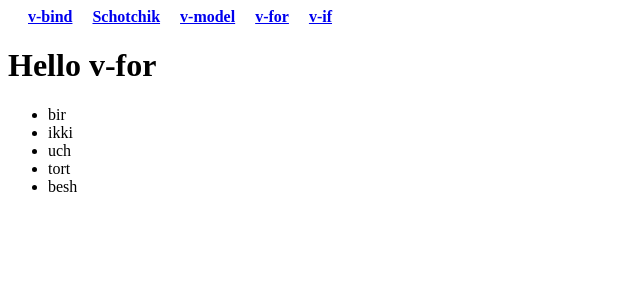
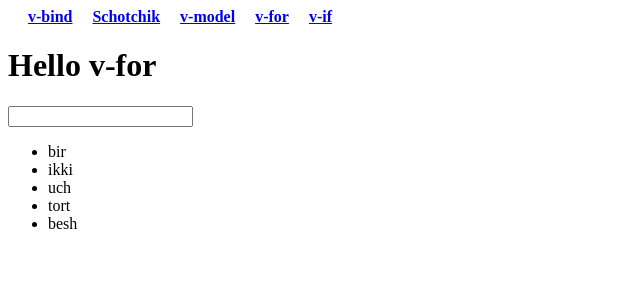
Before and after one commit to SanjarbekUsmonov/vue-3-for-beginers, a Vue app in the folder beginers/: page /for in a window 1280 px wide. Shown: the top 300 px of the page, without its empty margins (0-640 px from the left). Built offline with nearby package versions, Linux system fonts and the light colour scheme.

Commit message:
keypres.enter

```diff
--- a/beginers/src/views/vFor.vue
+++ b/beginers/src/views/vFor.vue
@@ -3,7 +3,11 @@
     <div>
       <h1>Hello v-for</h1>
     </div>
+
     <div>
+      <input type="text"
+      v-model="inputValue"
+      @keypress.enter="addInput()">
         <ul>
             <li v-for="raqam in raqamlar" v-bind:key="raqam">{{ raqam }}</li>
         </ul>
@@ -15,8 +19,15 @@
 export default {
   data() {
     return {
-        raqamlar:["bir","ikki","uch","tort","besh"]
+        raqamlar:["bir","ikki","uch","tort","besh"],
+        inputValue:""
     };
+  },
+  methods: {
+    addInput(){
+      this.raqamlar.push(this.inputValue)
+      this.inputValue = ""
+    }
   },
 };
 </script>
--- a/beginers/src/views/vIf.vue
+++ b/beginers/src/views/vIf.vue
@@ -14,6 +14,12 @@
       porro? Dolorem dolorum fugit dignissimos tenetur et cum!
     </div>
 
+    <div v-show="showText">
+      Sanjar ipsum dolor sit amet consectetur adipisicing elit. Ipsam animi
+      provident, fugiat harum quam assumenda debitis hic omnis dicta nobis
+      voluptas. Repellat blanditiis, laboriosam magni optio dicta laudantium
+      accusantium debitis.
+    </div>
     <div v-show="showText">
       Sanjar ipsum dolor sit amet consectetur adipisicing elit. Ipsam animi
       provident, fugiat harum quam assumenda debitis hic omnis dicta nobis
```
